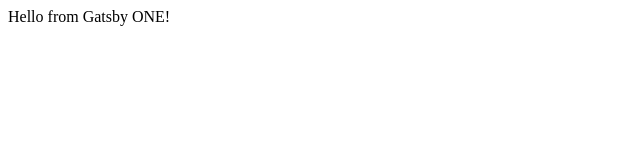
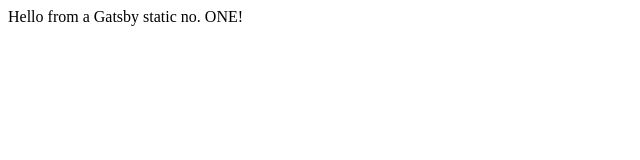
Before and after one commit to Moghan/gatsby1, a Gatsby site: page / in a window 1280 px wide. Shown: the full height of the page, 0-640 px from the left. Built offline with nearby package versions, Linux system fonts and the light colour scheme; Gatsby itself is replaced by a stand-in of ours.

Commit message:
test build

```diff
--- a/src/pages/index.js
+++ b/src/pages/index.js
@@ -1,5 +1,5 @@
 import React from "react"
 
 export default function Home() {
-  return <div>Hello from Gatsby ONE!</div>
+  return <div>Hello from a Gatsby static no. ONE!</div>
 }
```
